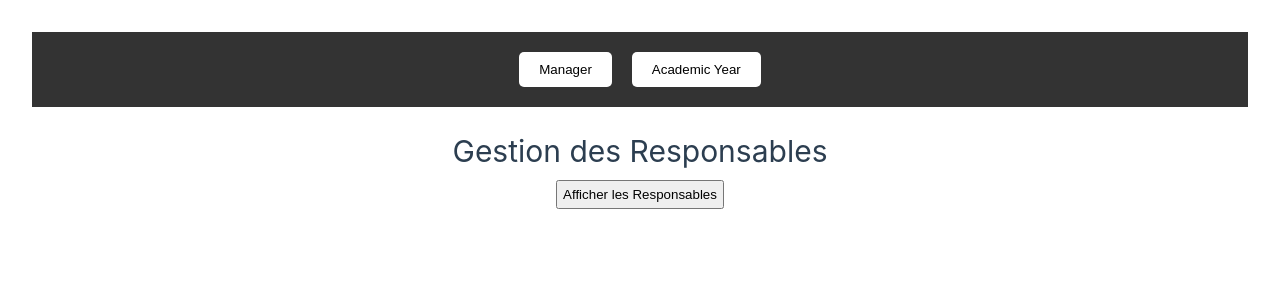
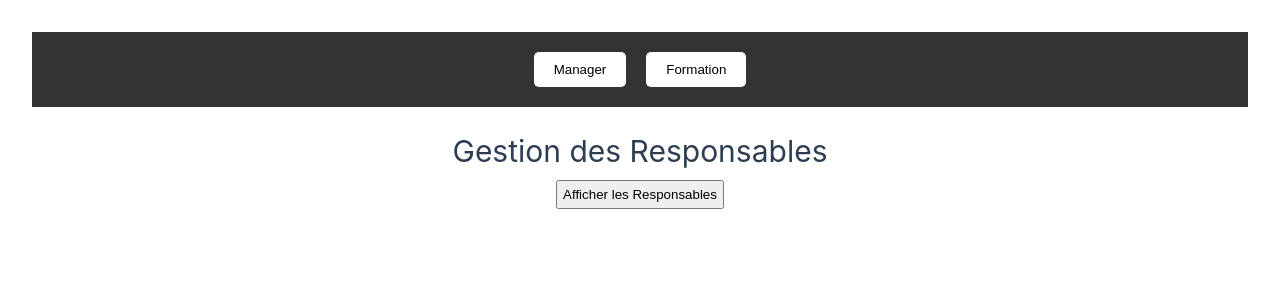
Before and after one commit to elebras1/EtuGestion, a Vue app in the folder front/: page / in a window 1280 px wide. Shown: the top 300 px of the page. Built offline with nearby package versions, Linux system fonts and the light colour scheme.

Commit message:
fix : formation
Show formation to user instead of Academic year

```diff
--- a/front/src/components/Navbar.vue
+++ b/front/src/components/Navbar.vue
@@ -11,7 +11,7 @@ const setView = (view) => {
 <template>
     <nav class="navbar">
         <button @click="setView('manager')">Manager</button>
-        <button @click="setView('academicYear')">Academic Year</button>
+        <button @click="setView('academicYear')">Formation</button>
     </nav>
 </template>
 
```
